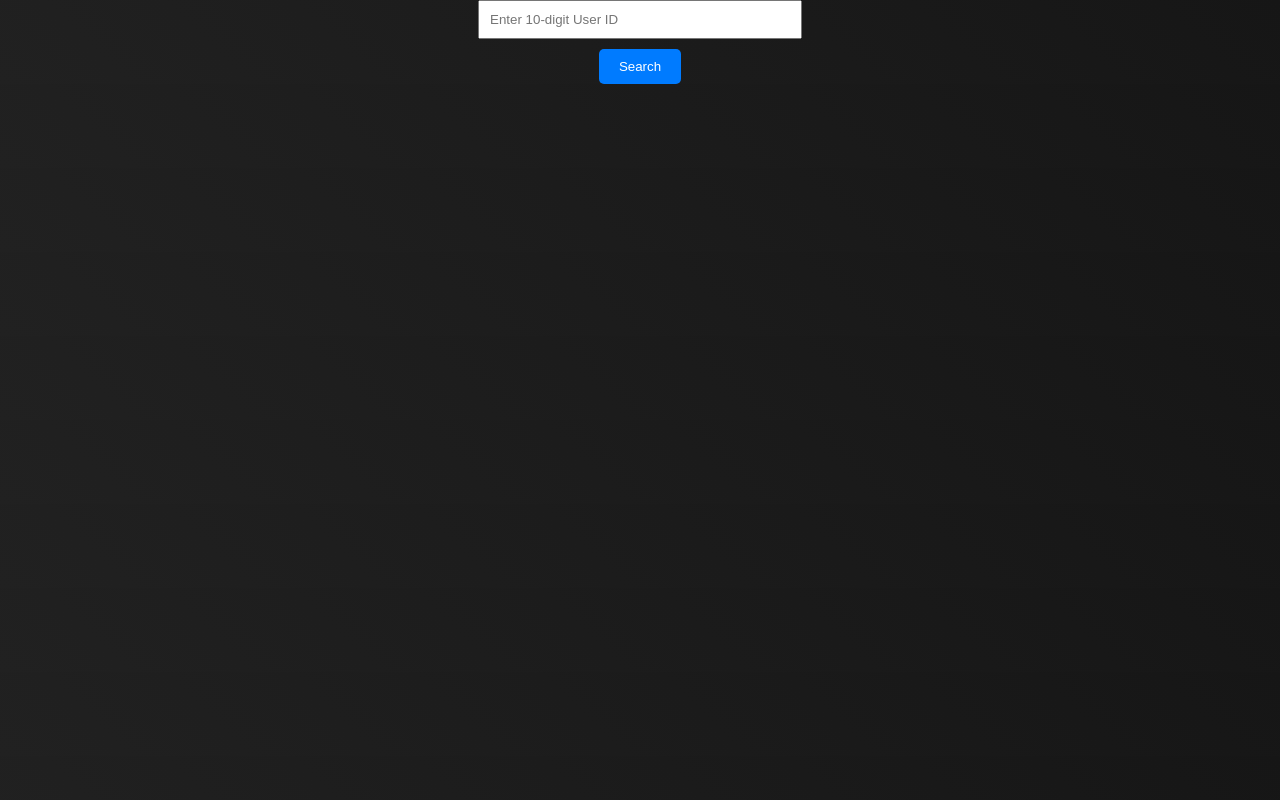
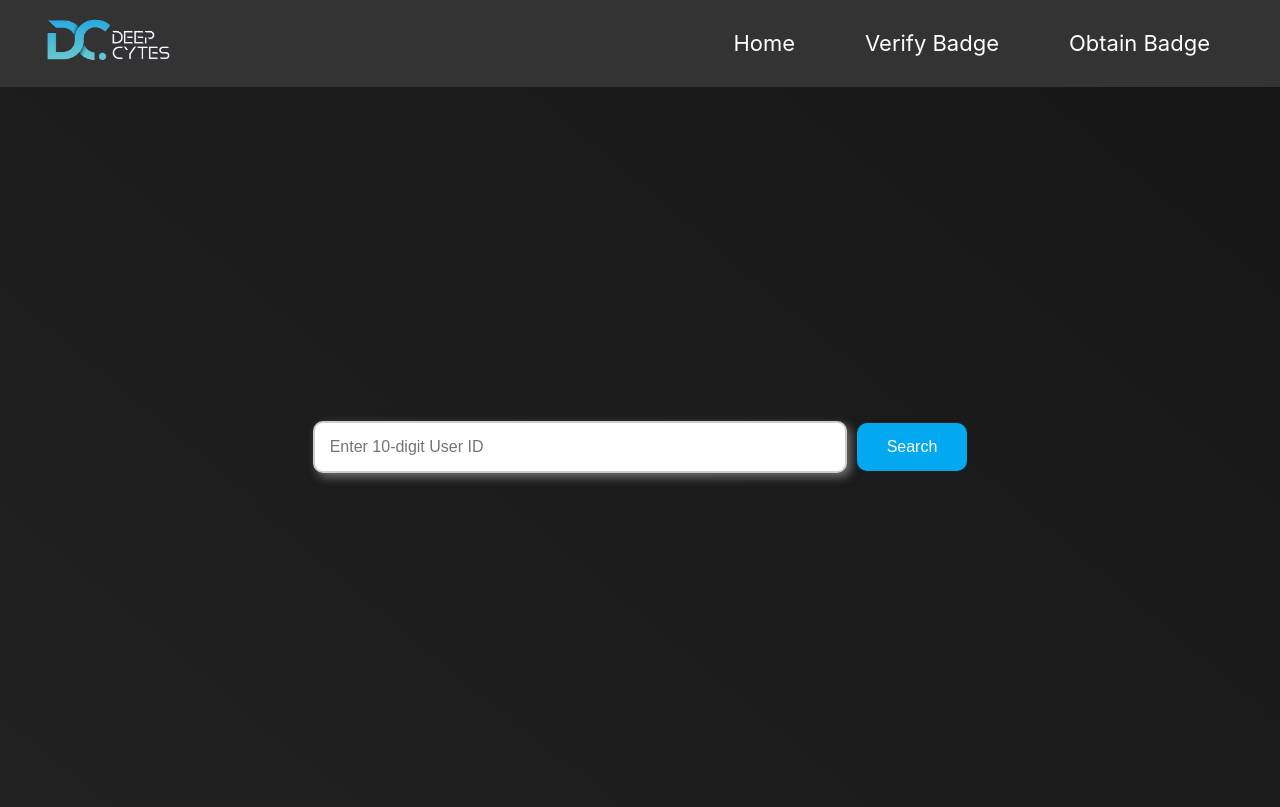
Before and after one commit to TensaCoder/Badges-Website, a React (Create React App) app in the folder Frontend/: page /searchbadges in a window 1280 px wide. Built offline with nearby package versions, Linux system fonts and the light colour scheme.

Commit message:
css updated

```diff
--- /dev/null
+++ b/Frontend/src/Components/Navbar.css
@@ -0,0 +1,40 @@
+.navbar {
+    display: flex;
+    justify-content: space-between;
+    align-items: center;
+    padding: 8px 20px;
+    background-color: #333;
+    color: white; /* Example text color */
+  }
+
+  .navbar-logo img {
+    max-width: 150px; /* Example logo width */
+    margin-left: 20px;
+    margin-top: 5px;
+  }
+
+  .navbar-links ul {
+    list-style-type: none;
+    margin: 0;
+    padding: 0;
+  }
+
+  .navbar-links ul li {
+    display: inline-block;
+    margin-right: 20px;
+    font-size: 22px;
+    padding-right: 50px;
+  }
+
+  .navbar-links ul li:last-child {
+    margin-right: 0;
+  }
+
+  .navbar-links ul li a {
+    color: white; /* Example link color */
+    text-decoration: none;
+  }
+
+  .navbar-links ul li a:hover {
+    text-decoration: underline; /* Example hover effect */
+  }
--- /dev/null
+++ b/Frontend/src/Components/Navbar.jsx
@@ -0,0 +1,23 @@
+import React from 'react';
+import './Navbar.css'; // Import your CSS file for styling
+import logo from ".//logo_dc.png";
+
+const Navbar = () => {
+  return (
+    <nav className="navbar">
+      <div className="navbar-logo">
+        {/* Your logo component or image */}
+        <img src={logo} alt="Logo" />
+      </div>
+      <div className="navbar-links">
+        <ul>
+          <li><a href="#">Home</a></li>
+          <li><a href="/searchbadges">Verify Badge</a></li>
+          <li><a href="#">Obtain Badge</a></li>
+        </ul>
+      </div>
+    </nav>
+  );
+};
+
+export default Navbar;
--- a/Frontend/src/Pages/SearchBadges/SearchBadges.css
+++ b/Frontend/src/Pages/SearchBadges/SearchBadges.css
@@ -2,26 +2,46 @@
   display: flex;
   flex-direction: column;
   align-items: center;
-  transition: all 0.3s ease;
+  justify-content: center;
+  min-height: 90vh;
+
 }
+
+.search-input-container {
+  display: flex; /* Set to flex */
+  align-items: center; /* Center items vertically */
+}
+
 
 .user-found {
   align-items: flex-start;
 }
 
 .search-input {
-  width: 300px;
-  padding: 10px;
-  margin-bottom: 10px;
+  width: 500px;
+  padding: 15px;
+  border: 2px solid #ccc;
+  border-radius: 10px;
+  font-size: 16px;
+  outline: none;
+  margin-right: 10px;
+  box-shadow: 4px 4px 10px rgba(198, 196, 196, 0.5);
 }
 
 .search-button {
-  padding: 10px 20px;
-  background-color: #007bff;
+  padding: 15px 30px;
+  background-color: #03A9F0;
   color: white;
   border: none;
-  border-radius: 5px;
+  border-radius: 10px;
   cursor: pointer;
+  font-size: 16px;
+  transition: background-color 0.3s ease;
+
+}
+
+.search-button:hover {
+  background-color: #0288d1; /* Darken the button color on hover */
 }
 
 .user-data-container {
--- a/Frontend/src/Pages/SearchBadges/SearchBadges.jsx
+++ b/Frontend/src/Pages/SearchBadges/SearchBadges.jsx
@@ -1,6 +1,7 @@
 import React, { useState } from "react";
 import axios from "axios";
 import "./SearchBadges.css";
+import Navbar from "../../Components/Navbar";
 
 const SearchBadges = () => {
   const [userId, setUserId] = useState("");
@@ -71,7 +72,10 @@ const SearchBadges = () => {
   };
 
   return (
+    <div>
+    <Navbar/>
     <div className={`search-bar-container ${isUserFound ? "user-found" : ""}`}>
+    <div className="search-input-container">
       <input
         type="text"
         placeholder="Enter 10-digit User ID"
@@ -97,6 +101,8 @@ const SearchBadges = () => {
         </div>
       )}
     </div>
+    </div>
+    </div>
   );
 };
 
--- a/Frontend/src/Pages/UploadFiles/UploadFiles.css
+++ b/Frontend/src/Pages/UploadFiles/UploadFiles.css
@@ -1,5 +1,5 @@
 body{
-  background: -webkit-linear-gradient(45deg, #212121, #161616);
+  background: -webkit-linear-gradient(50deg, #212121, #161616);
 }
 
 
@@ -7,7 +7,7 @@ body{
   width: 50%;
   height: auto;
   margin: auto;
-  margin-top: 160px;
+  margin-top: 140px;
   background-color: #3b3838;
   align-content: center;
   border-radius: 20px;
--- a/Frontend/src/Pages/UploadFiles/UploadFiles.jsx
+++ b/Frontend/src/Pages/UploadFiles/UploadFiles.jsx
@@ -2,6 +2,7 @@ import React, { useState } from 'react';
 import axios from 'axios';
 import './UploadFiles.css';
 import dragdropIcon from ".//dragdrop.png";
+import Navbar from '../../Components/Navbar';
 
 const UploadFiles = () => {
   const [files, setFiles] = useState([]);
@@ -45,6 +46,8 @@ const UploadFiles = () => {
   };
 
   return (
+    <div>
+    <Navbar />
     <div className='contains'>
       <div className="upload-files-container">
         <div
@@ -74,6 +77,7 @@ const UploadFiles = () => {
       </div>
       <button className="upload-files-button" disabled={files.length === 0} onClick={handleFileUpload}>Upload Files</button>
     </div>
+    </div>
   );
 };
 
```
Also changed, not shown: Frontend/src/Components/SearchBar.jsx (renamed from Frontend/src/Pages/SearchBadges/Components/SearchBar.jsx), Frontend/src/Components/logo_dc.png (added).
